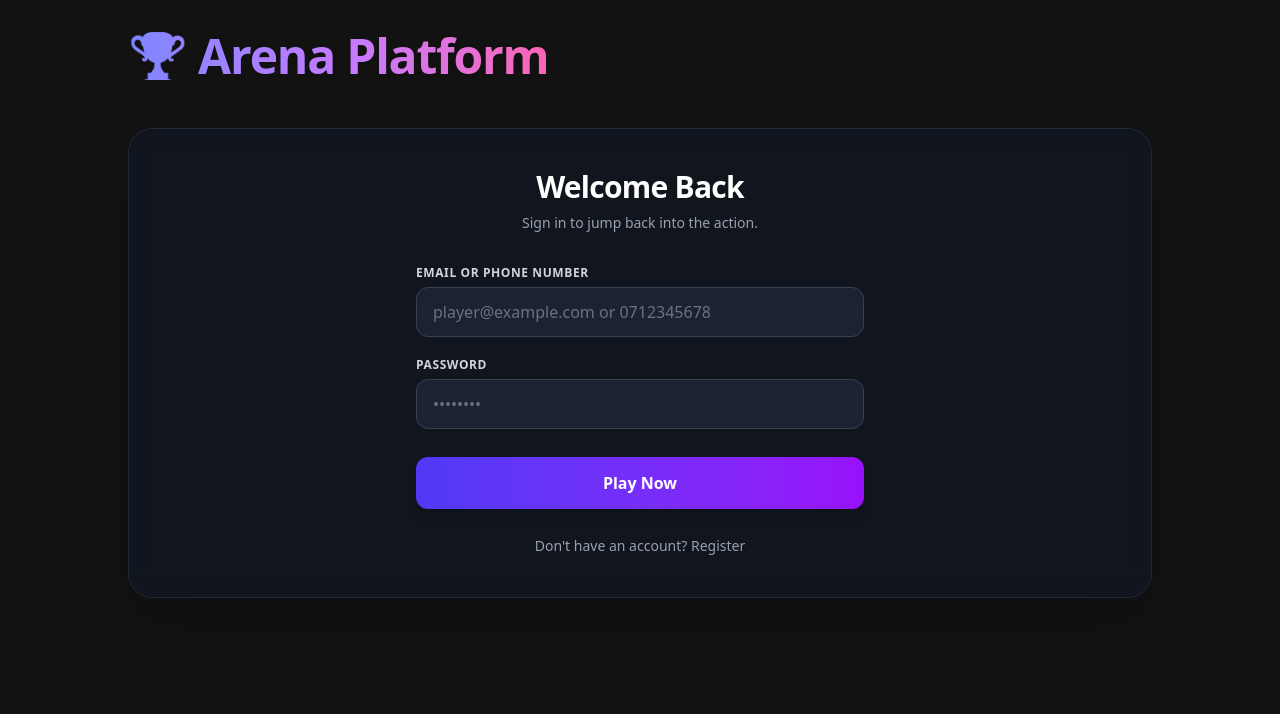
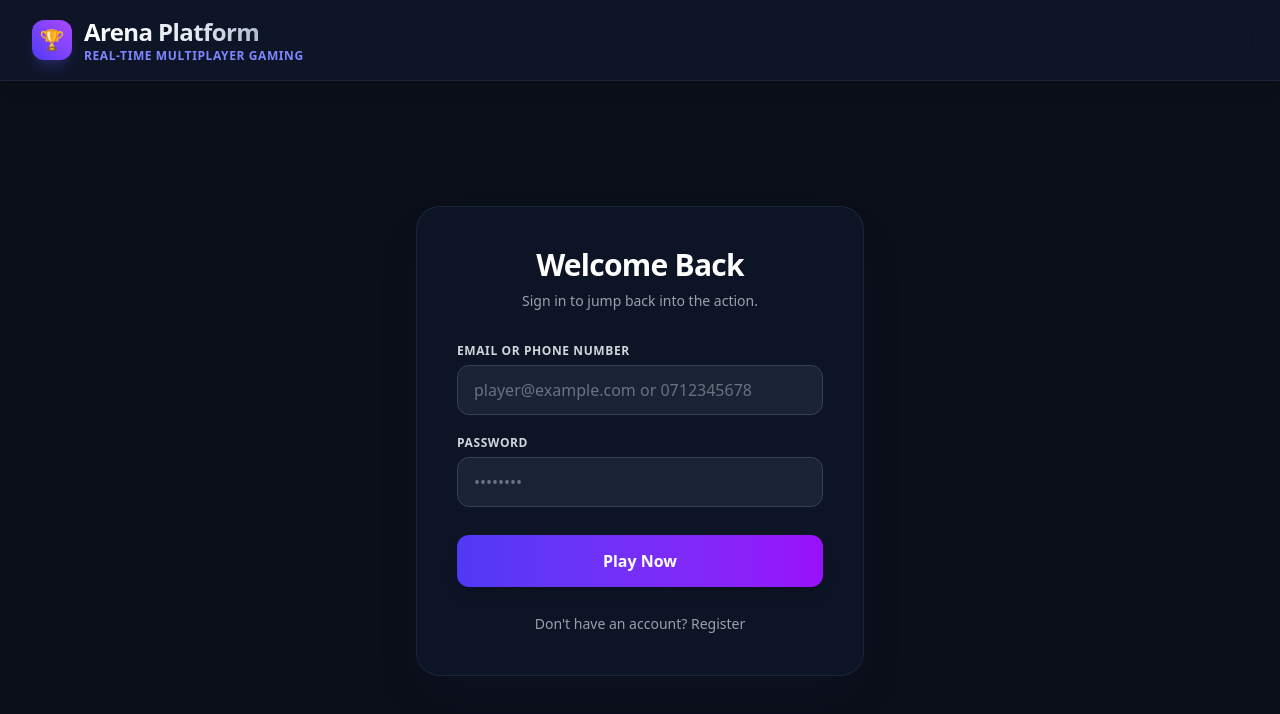
Before and after one commit to mikyza/gamespratform, a Next.js app in the folder frontend/my-app/: page / in a window 1280 px wide. Shown: the top 714 px of the page. Built offline with nearby package versions, Linux system fonts and the light colour scheme; no server answers.

Commit message:
Update page.tsx

```diff
--- a/frontend/my-app/app/page.tsx
+++ b/frontend/my-app/app/page.tsx
@@ -5,7 +5,6 @@ import { io, Socket } from 'socket.io-client';
 import Auth from './components/Auth';
 import Dashboard from './components/Dashboard';
 
-// Ensures frontend always communicates with your live Render backend
 const BACKEND_URL = process.env.NEXT_PUBLIC_BACKEND_URL || 'https://gamespratform.onrender.com';
 
 const GAME_EMBED_URLS: Record<string, string> = {
@@ -28,17 +27,16 @@ export default function Home() {
 
   useEffect(() => {
     if (user && !socketRef.current) {
-      // Connects directly to the Render backend port
       socketRef.current = io(BACKEND_URL, {
-        transports: ['websocket', 'polling'], // Ensures stable connection
+        transports: ['websocket', 'polling'],
       });
 
       socketRef.current.on('error', (msg: string) => alert(msg));
       socketRef.current.on('waiting_for_opponent', () => setMatchState('waiting'));
-      socketRef.current.on('game_start', (match: any) => setMatchState('playing'));
+      socketRef.current.on('game_start', () => setMatchState('playing'));
 
       socketRef.current.on('match_settled', ({ payout, isDraw }: { payout: number, isDraw: boolean }) => {
-        alert(isDraw ? '🤝 Game Drawn! Bets fully refunded.' : `🎉 Game Over! Payout: KES ${payout}`);
+        alert(isDraw ? '🤝 Game Drawn! Bets fully refunded.' : `🏆 Game Over! Payout: KES ${payout}`);
         setMatchState(null);
       });
     }
@@ -74,76 +72,115 @@ export default function Home() {
   };
 
   return (
-    <div className="min-h-screen bg-[#121212] text-gray-100 font-sans selection:bg-indigo-500 selection:text-white p-4 md:p-8 flex flex-col items-center">
+    <div className="min-h-screen bg-[#0b0f19] text-slate-100 selection:bg-indigo-500 selection:text-white flex flex-col antialiased">
 
-      {/* Header Section */}
-      <header className="w-full max-w-5xl flex justify-between items-center mb-8 md:mb-12">
-        <h1 className="text-3xl md:text-5xl font-extrabold tracking-tight bg-gradient-to-r from-indigo-400 via-purple-400 to-pink-400 text-transparent bg-clip-text drop-shadow-sm">
-          🏆 Arena Platform
-        </h1>
-        {user && (
-          <div className="bg-gray-800/80 px-4 py-2 rounded-full border border-gray-700 shadow-sm flex items-center gap-2 text-sm md:text-base font-medium">
-            <span className="w-2 h-2 rounded-full bg-green-500 animate-pulse"></span>
-            {user.username || 'Player'}
+      {/* Navigation Header */}
+      <header className="sticky top-0 z-50 w-full bg-slate-900/80 backdrop-blur-xl border-b border-slate-800/80 shadow-lg">
+        <div className="max-w-7xl mx-auto px-4 sm:px-6 lg:px-8 h-16 sm:h-20 flex items-center justify-between gap-4">
+
+          <div className="flex items-center gap-3">
+            <div className="w-10 h-10 rounded-xl bg-gradient-to-tr from-indigo-600 to-purple-500 flex items-center justify-center shadow-lg shadow-indigo-500/20 text-xl font-bold">
+              🏆
+            </div>
+            <div>
+              <h1 className="text-lg sm:text-2xl font-black tracking-tight bg-gradient-to-r from-white via-slate-200 to-slate-400 text-transparent bg-clip-text">
+                Arena Platform
+              </h1>
+              <p className="text-[10px] sm:text-xs text-indigo-400 font-semibold tracking-wider uppercase hidden sm:block">
+                Real-Time Multiplayer Gaming
+              </p>
+            </div>
           </div>
-        )}
+
+          {user && (
+            <div className="flex items-center gap-3">
+              <div className="hidden md:flex items-center gap-2 bg-slate-800/60 border border-slate-700/60 px-3 py-1.5 rounded-xl text-xs font-semibold text-slate-300">
+                <span className="text-emerald-400 font-bold">KES {user.real_balance ?? 0}</span>
+                <span className="text-slate-500">|</span>
+                <span className="text-amber-400 font-bold">{user.demo_balance ?? 1000} Demo</span>
+              </div>
+
+              <div className="bg-slate-800/90 px-3 py-1.5 sm:px-4 sm:py-2 rounded-xl border border-slate-700/80 shadow-inner flex items-center gap-2 text-xs sm:text-sm font-bold text-slate-200">
+                <span className="w-2 h-2 rounded-full bg-emerald-500 animate-pulse"></span>
+                <span>{user.username || user.loginId || 'Player'}</span>
+              </div>
+
+              <button
+                onClick={() => setUser(null)}
+                className="px-3 py-1.5 sm:px-4 sm:py-2 rounded-xl bg-slate-800 hover:bg-slate-700 text-slate-300 border border-slate-700 text-xs font-semibold transition-all"
+              >
+                Logout
+              </button>
+            </div>
+          )}
+        </div>
       </header>
 
-      {/* Main Content Area */}
-      <main className="w-full max-w-5xl">
+      {/* Main Content Layout */}
+      <main className="flex-1 max-w-7xl w-full mx-auto px-4 sm:px-6 lg:px-8 py-6 sm:py-10 flex flex-col justify-center">
         {!user ? (
-          <div className="bg-gray-900/50 backdrop-blur-md border border-gray-800 rounded-3xl p-6 md:p-10 shadow-2xl">
+          <div className="max-w-md w-full mx-auto bg-slate-900/70 backdrop-blur-xl border border-slate-800/90 rounded-3xl p-6 sm:p-10 shadow-2xl shadow-indigo-950/20">
             <Auth onLogin={setUser} />
           </div>
         ) : matchState ? (
-          <div className="bg-gray-900/50 backdrop-blur-md border border-gray-800 rounded-3xl p-4 md:p-8 shadow-2xl w-full flex flex-col items-center animate-fade-in">
+          <div className="bg-slate-900/80 backdrop-blur-xl border border-slate-800 rounded-3xl p-4 sm:p-8 shadow-2xl w-full flex flex-col items-center">
 
-            {/* Waiting State UI */}
+            {/* Finding Match Scanner */}
             {matchState === 'waiting' ? (
-              <div className="flex flex-col items-center justify-center py-16 text-center space-y-6">
-                <div className="relative flex justify-center items-center w-20 h-20">
-                  <div className="absolute w-full h-full border-4 border-indigo-500/30 rounded-full animate-ping"></div>
-                  <div className="absolute w-16 h-16 border-4 border-t-indigo-500 border-r-purple-500 border-b-transparent border-l-transparent rounded-full animate-spin"></div>
+              <div className="flex flex-col items-center justify-center py-20 text-center space-y-6">
+                <div className="relative flex justify-center items-center w-24 h-24">
+                  <div className="absolute w-full h-full border-4 border-indigo-500/20 rounded-full animate-ping"></div>
+                  <div className="absolute w-20 h-20 border-4 border-t-indigo-500 border-r-purple-500 border-b-transparent border-l-transparent rounded-full animate-spin"></div>
+                  <span className="text-2xl">⚔️</span>
                 </div>
                 <div>
-                  <h2 className="text-2xl md:text-3xl font-bold text-gray-100">Finding Opponent...</h2>
-                  <p className="text-gray-400 mt-2">Waiting for someone to join the {activeGame} arena.</p>
+                  <h2 className="text-2xl sm:text-3xl font-extrabold text-white tracking-tight">Finding Opponent...</h2>
+                  <p className="text-sm sm:text-base text-slate-400 mt-2">
+                    Searching for an active challenger in the <span className="text-indigo-400 font-bold capitalize">{activeGame}</span> arena.
+                  </p>
                 </div>
               </div>
             ) : (
 
-              /* Playing State UI */
+              /* Live Game Session */
               <div className="w-full flex flex-col gap-6">
-                <div className="flex items-center justify-between">
-                  <h2 className="text-xl md:text-2xl font-bold text-gray-100 uppercase tracking-wide">
-                    🎮 Playing: <span className="text-indigo-400">{activeGame}</span>
-                  </h2>
-                  <div className="px-3 py-1 bg-red-500/10 text-red-400 border border-red-500/20 rounded-full text-xs font-bold uppercase tracking-wider animate-pulse">
-                    Live Match
+                <div className="flex flex-wrap items-center justify-between gap-3 border-b border-slate-800 pb-4">
+                  <div className="flex items-center gap-3">
+                    <span className="px-3 py-1 bg-indigo-500/10 text-indigo-400 border border-indigo-500/20 rounded-lg text-xs font-black uppercase tracking-widest">
+                      Live Match
+                    </span>
+                    <h2 className="text-lg sm:text-2xl font-black text-white capitalize">
+                      {activeGame}
+                    </h2>
+                  </div>
+
+                  <div className="flex items-center gap-2 text-xs font-semibold text-emerald-400 bg-emerald-500/10 border border-emerald-500/20 px-3 py-1.5 rounded-lg">
+                    <span className="w-2 h-2 rounded-full bg-emerald-400 animate-ping"></span>
+                    Connected to Server
                   </div>
                 </div>
 
-                {/* Responsive Iframe Container */}
-                <div className="w-full bg-black rounded-xl overflow-hidden border-2 border-gray-800 shadow-[0_0_40px_rgba(99,102,241,0.15)]">
+                {/* Embedded Game Viewer */}
+                <div className="w-full bg-black rounded-2xl overflow-hidden border border-slate-800 shadow-2xl relative min-h-[450px] sm:min-h-[600px]">
                   <iframe
                     src={GAME_EMBED_URLS[activeGame] || GAME_EMBED_URLS.chess}
-                    className="w-full h-[60vh] md:h-[70vh] min-h-[400px] border-none"
+                    className="w-full h-[60vh] sm:h-[70vh] min-h-[450px] border-none"
                     title="Live Game Session"
                     allowFullScreen
                   />
                 </div>
 
-                {/* Match Action Buttons */}
-                <div className="flex flex-col sm:flex-row gap-4 justify-end mt-2">
+                {/* Match Action Bar */}
+                <div className="flex flex-col sm:flex-row gap-3 justify-end pt-2">
                   <button
                     onClick={() => handleFinishMatch(true)}
-                    className="order-2 sm:order-1 px-6 py-3 md:py-4 rounded-xl font-bold text-red-300 bg-red-950/40 border border-red-900/50 hover:bg-red-900/60 hover:text-red-100 transition-all duration-200 ease-in-out shadow-sm active:scale-95"
+                    className="w-full sm:w-auto px-6 py-3.5 rounded-xl font-bold text-red-300 bg-red-950/40 border border-red-900/60 hover:bg-red-900/50 transition-all duration-200 active:scale-[0.98] text-sm"
                   >
                     🤝 Declare Draw
                   </button>
                   <button
                     onClick={() => handleFinishMatch(false)}
-                    className="order-1 sm:order-2 px-6 py-3 md:py-4 rounded-xl font-bold text-white bg-gradient-to-r from-indigo-600 to-purple-600 hover:from-indigo-500 hover:to-purple-500 shadow-lg hover:shadow-indigo-500/25 transition-all duration-200 ease-in-out active:scale-95"
+                    className="w-full sm:w-auto px-6 py-3.5 rounded-xl font-bold text-white bg-gradient-to-r from-indigo-600 to-purple-600 hover:from-indigo-500 hover:to-purple-500 shadow-lg shadow-indigo-600/20 transition-all duration-200 active:scale-[0.98] text-sm"
                   >
                     🏆 Claim Victory & Settle Payout
                   </button>
```
